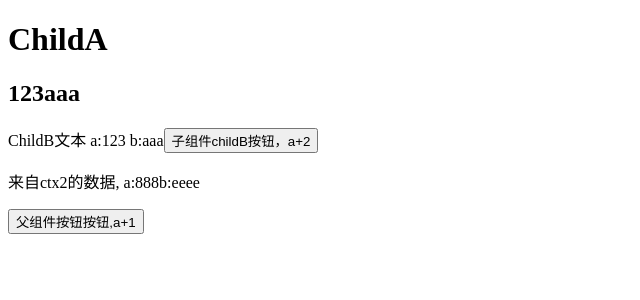
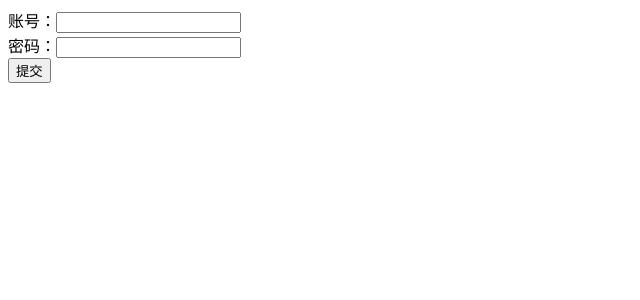
Before and after one commit to jingchenlucky/huanhuan, a React (Create React App) app in the folder learn-react/: page / in a window 1280 px wide. Shown: the top 300 px of the page, without its empty margins (0-640 px from the left). Built offline with nearby package versions, Linux system fonts and the light colour scheme.

Commit message:
3-9表单组件

```diff
--- a/learn-react/src/App.js
+++ b/learn-react/src/App.js
@@ -1,12 +1,13 @@
 import React, {Component} from 'react';
 // import OldContext from './OldContext';
-import NewContext from './NewContext';
+// import NewContext from './NewContext';
+import Test from './components/common/Form/Test'
 
 class App extends Component {
     render() {
         return (
             <div>
-                <NewContext/>
+                <Test/>
             </div>
         );
     }
--- /dev/null
+++ b/learn-react/src/components/common/Form/FormButton.js
@@ -0,0 +1,23 @@
+import React from 'react';
+import PropTypes from 'prop-types';
+import ctx from './formContext';
+import {Consumer} from './formContext';
+
+FormButton.propTypes = {}
+
+function FormButton(props) {
+    return (
+        <Consumer>
+            {value => {
+                return (
+                    <div>
+                        <button onClick={value.submit}>{props.children}</button>
+                    </div>
+                )
+            }}
+        </Consumer>
+
+    );
+}
+
+export default FormButton;
--- /dev/null
+++ b/learn-react/src/components/common/Form/FormInput.js
@@ -0,0 +1,29 @@
+import React, {Component} from 'react';
+import PropTypes from 'prop-types';
+import ctx from './formContext'
+
+
+class FormInput extends Component {
+    static defaultProps = {
+        type: 'text'
+    }
+    static  propTypes = {
+        name: PropTypes.string.isRequired,
+        type: PropTypes.string,
+    }
+    static contextType = ctx;
+
+    render() {
+        return (
+            <input
+                value={this.context.formData[this.props.name]||''}
+                onChange={e => {
+                    this.context.changeFormData(this.props.name, e.target.value)
+                }}
+                type={this.props.type}
+            />
+        );
+    }
+}
+
+export default FormInput;
--- /dev/null
+++ b/learn-react/src/components/common/Form/Test.js
@@ -0,0 +1,26 @@
+import React, {Component} from 'react';
+import Form from './index'
+
+class Test extends Component {
+    render() {
+        return (
+            <div>
+                <Form onSubmit={data => {
+                    console.log(data);
+                }}>
+                    <div>
+                        账号：<Form.Input name='loginId'/>
+                    </div>
+                    <div>
+                        密码：<Form.Input name='loginPwd' type='password'/>
+                    </div>
+                    <div>
+                        <Form.Button>提交</Form.Button>
+                    </div>
+                </Form>
+            </div>
+        );
+    }
+}
+
+export default Test;
--- /dev/null
+++ b/learn-react/src/components/common/Form/formContext.js
@@ -0,0 +1,5 @@
+import React from 'react';
+
+const ctx = React.createContext();
+export const {Provider, Consumer} = ctx;
+export default ctx
--- /dev/null
+++ b/learn-react/src/components/common/Form/index.js
@@ -0,0 +1,34 @@
+import React, {Component} from 'react';
+import {Provider} from './formContext';
+import FormInput from "./FormInput";
+import FormButton from "./FormButton";
+
+class Form extends Component {
+    state = {
+        formData: {},
+        changeFormData: (name, value) => {
+            this.setState({
+                formData: {
+                    ...this.state.formData,//取出所有的值。用新的值覆盖掉
+                    [name]: value
+                }
+            })
+        },
+        submit: () => {
+            this.props.onSubmit && this.props.onSubmit(this.state.formData);
+        }
+    }
+
+    render() {
+        return (
+            <Provider value={this.state}>
+                {this.props.children}
+            </Provider>
+        );
+    }
+}
+
+
+export default Form;
+Form.Input = FormInput;
+Form.Button = FormButton;
```
Also changed, not shown: 1 other file (tests, documents, lock files or other folders).
